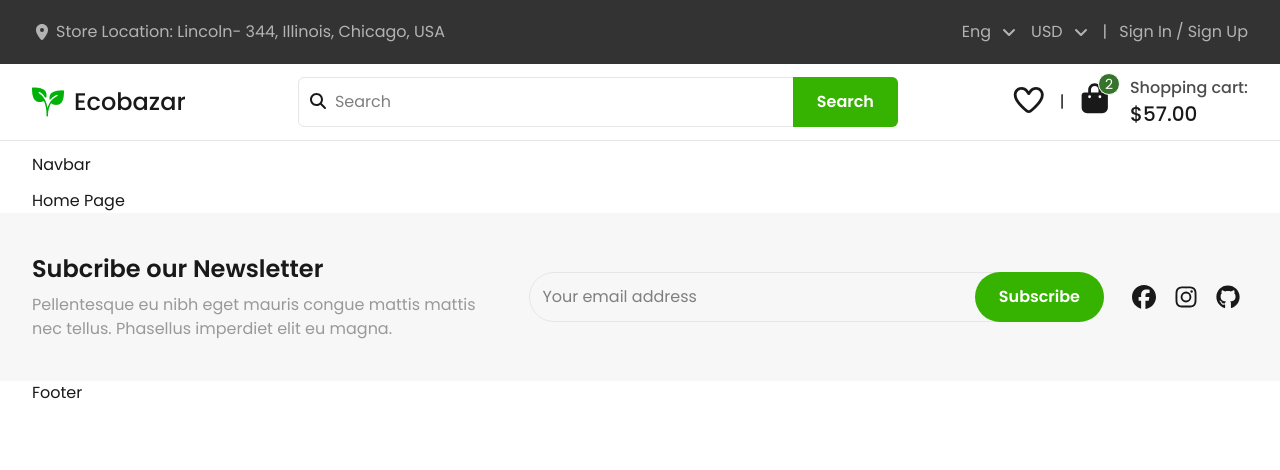
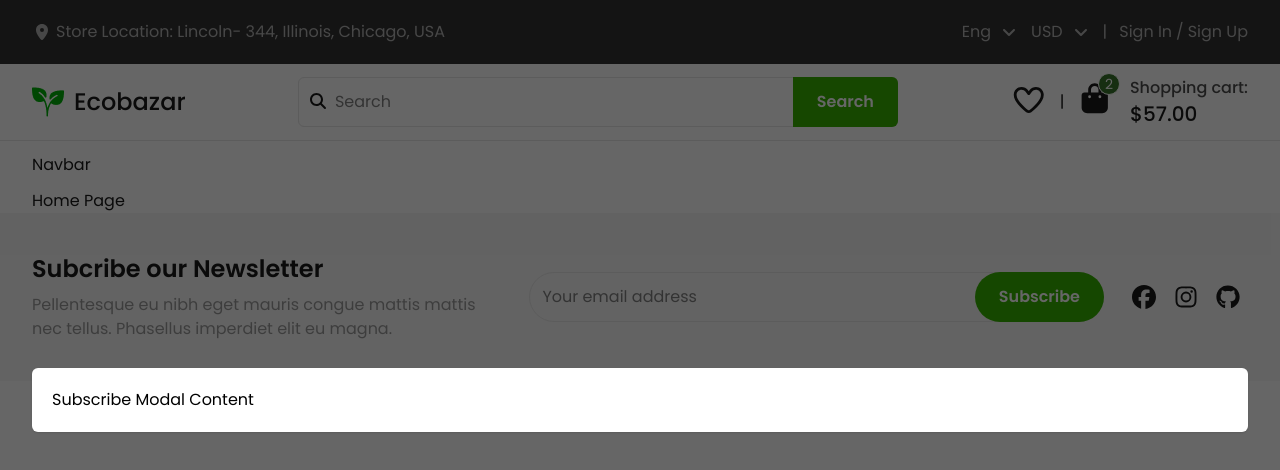
Before and after one commit to k7areef/Ecobazar, a React (Vite) app: page / in a window 1280 px wide. Shown: the top 470 px of the page. Built offline with nearby package versions, Linux system fonts and the light colour scheme.

Commit message:
feat: add QuickViewModal and SubscribeModal components; update ModalsContext for new modal states

```diff
--- a/src/contexts/ModalsContext.jsx
+++ b/src/contexts/ModalsContext.jsx
@@ -3,13 +3,15 @@ import React from "react";
 const ModalsContext = React.createContext();
 
 export const ModalsContextProvider = ({ children }) => {
-
     const [openCartModal, setOpenCartModal] = React.useState(false);
-
+    const [openQuickViewModal, setOpenQuickViewModal] = React.useState(false);
+    const [openSubscribe, setOpenSubscribeModal] = React.useState(false);
     return (
         <ModalsContext.Provider
             value={{
-                openCartModal, setOpenCartModal
+                openCartModal, setOpenCartModal,
+                openQuickViewModal, setOpenQuickViewModal,
+                openSubscribe, setOpenSubscribeModal
             }}
         >
             {children}
--- a/src/modals/AppModals.jsx
+++ b/src/modals/AppModals.jsx
@@ -1,9 +1,13 @@
 import CartModal from "./CartModal";
+import QuickViewModal from "./QuickViewModal";
+import SubscribeModal from "./SubscribeModal";
 function AppModals({ children }) {
     return (
         <>
             {children}
             <CartModal />
+            <QuickViewModal />
+            <SubscribeModal />
             {/* Other Modalas */}
         </>
     )
--- /dev/null
+++ b/src/modals/QuickViewModal.jsx
@@ -0,0 +1,42 @@
+import React from "react";
+import { useModals } from "@contexts/ModalsContext";
+import { faXmark } from "@fortawesome/free-solid-svg-icons";
+import { FontAwesomeIcon } from "@fortawesome/react-fontawesome";
+
+function QuickViewModal() {
+
+    const { openQuickViewModal, setOpenQuickViewModal } = useModals();
+
+    const closeCartModalHandler = React.useCallback(() => {
+        setOpenQuickViewModal(false);
+    }, [setOpenQuickViewModal]);
+
+    return (
+        <div
+            onClick={closeCartModalHandler}
+            className={`quick-view-modal w-full h-screen flex items-center fixed top-0 left-0 z-100 bg-black/60 transition duration-300 ease-out ${openQuickViewModal ? "opacity-100" : "opacity-0 pointer-events-none"}`}
+        >
+            <div className="container flex flex-col gap-3">
+                <button
+                    type="button"
+                    onClick={e => {
+                        e.stopPropagation();
+                        closeCartModalHandler();
+                    }}
+                    className="transition text-white sm:hover:text-danger ms-auto"
+                >
+                    <span className="sr-only">Close Quick View Modal</span>
+                    <FontAwesomeIcon icon={faXmark} className="text-2xl" />
+                </button>
+                <div
+                    onClick={e => e.stopPropagation()}
+                    className="quick-view-content bg-white rounded-md shadow p-5"
+                >
+                    Quick View Modal Content
+                </div>
+            </div>
+        </div>
+    )
+}
+
+export default QuickViewModal;
--- /dev/null
+++ b/src/modals/SubscribeModal.jsx
@@ -0,0 +1,40 @@
+import React from "react";
+import { useModals } from "@contexts/ModalsContext";
+
+function SubscribeModal() {
+
+    const { openSubscribe, setOpenSubscribeModal } = useModals();
+
+    const closeCartModalHandler = React.useCallback(() => {
+        setOpenSubscribeModal(false);
+        localStorage.setItem('subscribe-modal-dismissed', true);
+    }, [setOpenSubscribeModal]);
+
+    React.useEffect(() => { // Show subscirbe modal after one second:
+        const isDismissed = localStorage.getItem('subscribe-modal-dismissed');
+        if (isDismissed === 'true') return;
+
+        const timeout = setTimeout(() => {
+            setOpenSubscribeModal(true);
+        }, 1000);
+        return () => clearTimeout(timeout);
+    }, [setOpenSubscribeModal]);
+
+    return (
+        <div
+            onClick={closeCartModalHandler}
+            className={`subscribe-modal w-full h-screen flex items-center fixed top-0 left-0 z-100 bg-black/60 transition duration-300 ease-out ${openSubscribe ? "opacity-100" : "opacity-0 pointer-events-none"}`}
+        >
+            <div className="container flex flex-col gap-3">
+                <div
+                    onClick={e => e.stopPropagation()}
+                    className="subscirbe-content bg-white rounded-md shadow p-5"
+                >
+                    Subscribe Modal Content
+                </div>
+            </div>
+        </div>
+    )
+}
+
+export default SubscribeModal;
```
